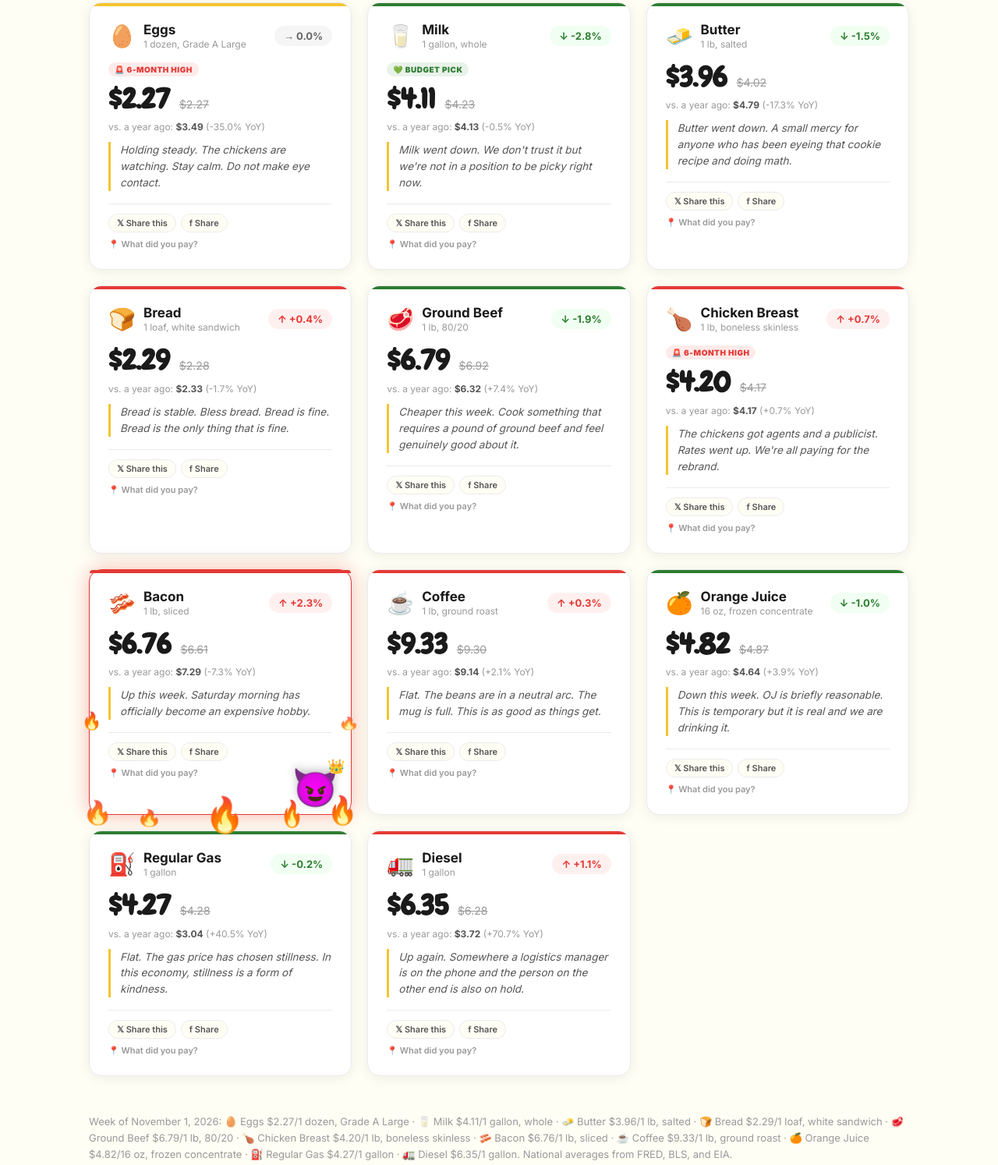
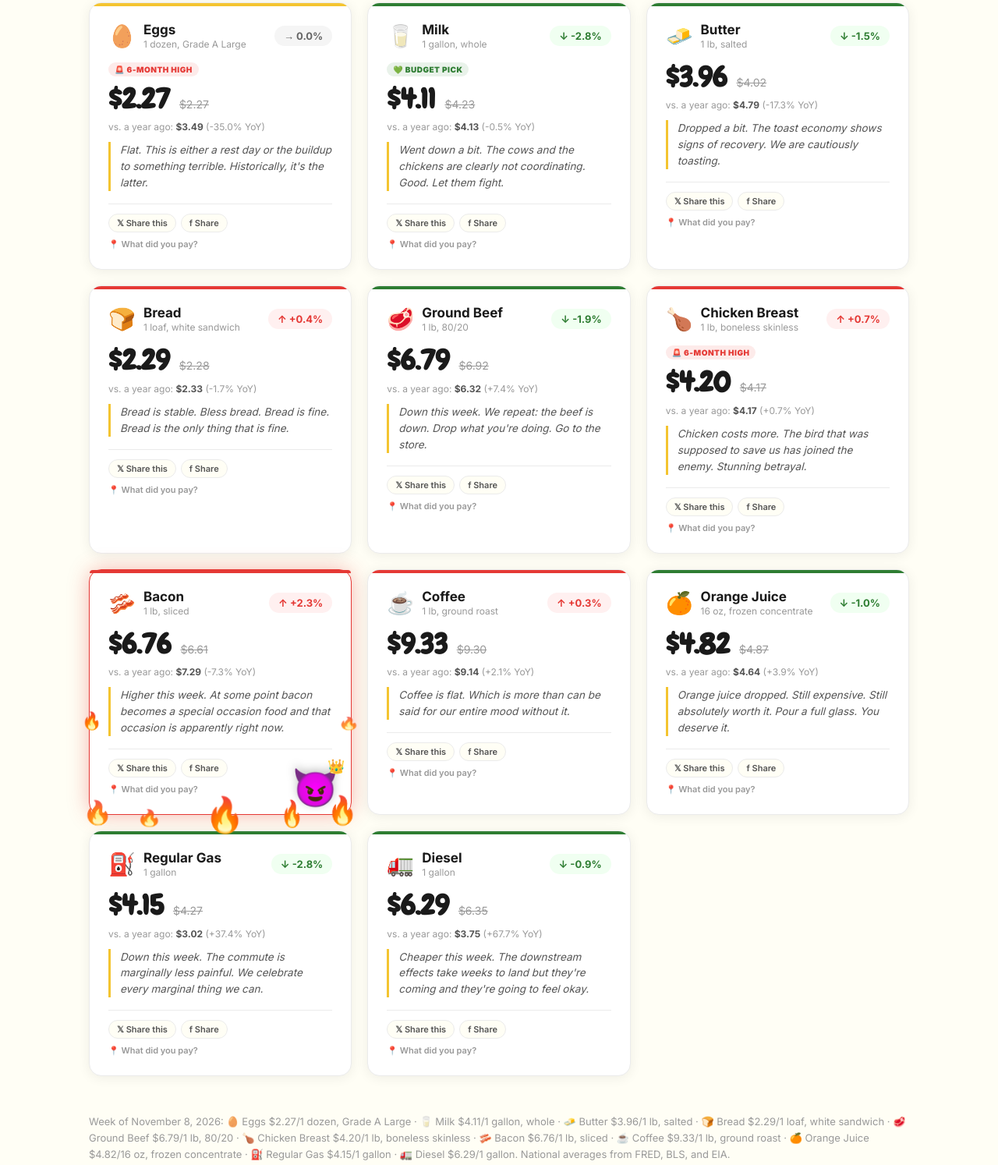
Before and after one commit to Icantthink1411/whatdideggsdonow, a plain HTML site: page index.html in a window 1280 px wide. Shown: the part 1074-2568 px from the top of the page at 78% size. Drawn offline with nearby package versions, Linux system fonts and the light colour scheme.

Commit message:
Weekly price update - November 08, 2026

```diff
--- a/index.html
+++ b/index.html
@@ -730,25 +730,25 @@ const SHOP_URL = "https://shop.whatdideggsdonow.com";
 // ================================================================
 // FALLBACK DATA — shown if Google Sheets fetch fails
 // ================================================================
-const FALLBACK_WEEK = "November 1, 2026";
+const FALLBACK_WEEK = "November 8, 2026";
 const FALLBACK_ITEMS = [
   {
     id: "eggs", name: "Eggs", unit: "1 dozen, Grade A Large", emoji: "🥚",
     current: 2.27, previous: 2.27, yearAgo: 3.49,
     history: [2.25, 2.19, 2.14, 2.19, 2.27, 2.27],
-    snark: "Holding steady. The chickens are watching. Stay calm. Do not make eye contact."
+    snark: "Flat. This is either a rest day or the buildup to something terrible. Historically, it's the latter."
   },
   {
     id: "milk", name: "Milk", unit: "1 gallon, whole", emoji: "🥛",
     current: 4.11, previous: 4.23, yearAgo: 4.13,
     history: [4.14, 4.22, 4.32, 4.31, 4.23, 4.11],
-    snark: "Milk went down. We don't trust it but we're not in a position to be picky right now."
+    snark: "Went down a bit. The cows and the chickens are clearly not coordinating. Good. Let them fight."
   },
   {
     id: "butter", name: "Butter", unit: "1 lb, salted", emoji: "🧈",
     current: 3.96, previous: 4.02, yearAgo: 4.79,
     history: [4.22, 3.93, 3.82, 3.92, 4.02, 3.96],
-    snark: "Butter went down. A small mercy for anyone who has been eyeing that cookie recipe and doing math."
+    snark: "Dropped a bit. The toast economy shows signs of recovery. We are cautiously toasting."
   },
   {
     id: "bread", name: "Bread", unit: "1 loaf, white sandwich", emoji: "🍞",
@@ -760,43 +760,43 @@ const FALLBACK_ITEMS = [
     id: "beef", name: "Ground Beef", unit: "1 lb, 80/20", emoji: "🥩",
     current: 6.79, previous: 6.92, yearAgo: 6.32,
     history: [6.9, 6.75, 6.83, 6.88, 6.92, 6.79],
-    snark: "Cheaper this week. Cook something that requires a pound of ground beef and feel genuinely good about it."
+    snark: "Down this week. We repeat: the beef is down. Drop what you're doing. Go to the store."
   },
   {
     id: "chicken", name: "Chicken Breast", unit: "1 lb, boneless skinless", emoji: "🍗",
     current: 4.2, previous: 4.17, yearAgo: 4.17,
     history: [4.17, 4.17, 4.18, 4.15, 4.17, 4.2],
-    snark: "The chickens got agents and a publicist. Rates went up. We're all paying for the rebrand."
+    snark: "Chicken costs more. The bird that was supposed to save us has joined the enemy. Stunning betrayal."
   },
   {
     id: "bacon", name: "Bacon", unit: "1 lb, sliced", emoji: "🥓",
     current: 6.76, previous: 6.61, yearAgo: 7.29,
     history: [6.83, 6.71, 6.56, 6.58, 6.61, 6.76],
-    snark: "Up this week. Saturday morning has officially become an expensive hobby."
+    snark: "Higher this week. At some point bacon becomes a special occasion food and that occasion is apparently right now."
   },
   {
     id: "coffee", name: "Coffee", unit: "1 lb, ground roast", emoji: "☕",
     current: 9.33, previous: 9.3, yearAgo: 9.14,
     history: [9.72, 9.51, 9.46, 9.32, 9.3, 9.33],
-    snark: "Flat. The beans are in a neutral arc. The mug is full. This is as good as things get."
+    snark: "Coffee is flat. Which is more than can be said for our entire mood without it."
   },
   {
     id: "oj", name: "Orange Juice", unit: "16 oz, frozen concentrate", emoji: "🍊",
     current: 4.82, previous: 4.87, yearAgo: 4.64,
     history: [4.86, 4.89, 4.9, 4.97, 4.87, 4.82],
-    snark: "Down this week. OJ is briefly reasonable. This is temporary but it is real and we are drinking it."
+    snark: "Orange juice dropped. Still expensive. Still absolutely worth it. Pour a full glass. You deserve it."
   },
   {
     id: "gas", name: "Regular Gas", unit: "1 gallon", emoji: "⛽",
-    current: 4.27, previous: 4.28, yearAgo: 3.04,
-    history: [4.48, 4.46, 4.35, 4.33, 4.28, 4.27],
-    snark: "Flat. The gas price has chosen stillness. In this economy, stillness is a form of kindness."
+    current: 4.15, previous: 4.27, yearAgo: 3.02,
+    history: [4.46, 4.35, 4.33, 4.28, 4.27, 4.15],
+    snark: "Down this week. The commute is marginally less painful. We celebrate every marginal thing we can."
   },
   {
     id: "diesel", name: "Diesel", unit: "1 gallon", emoji: "🚛",
-    current: 6.35, previous: 6.28, yearAgo: 3.72,
-    history: [6.53, 6.38, 6.2, 6.18, 6.28, 6.35],
-    snark: "Up again. Somewhere a logistics manager is on the phone and the person on the other end is also on hold."
+    current: 6.29, previous: 6.35, yearAgo: 3.75,
+    history: [6.38, 6.2, 6.18, 6.28, 6.35, 6.29],
+    snark: "Cheaper this week. The downstream effects take weeks to land but they're coming and they're going to feel okay."
   },
 ];
 
```
